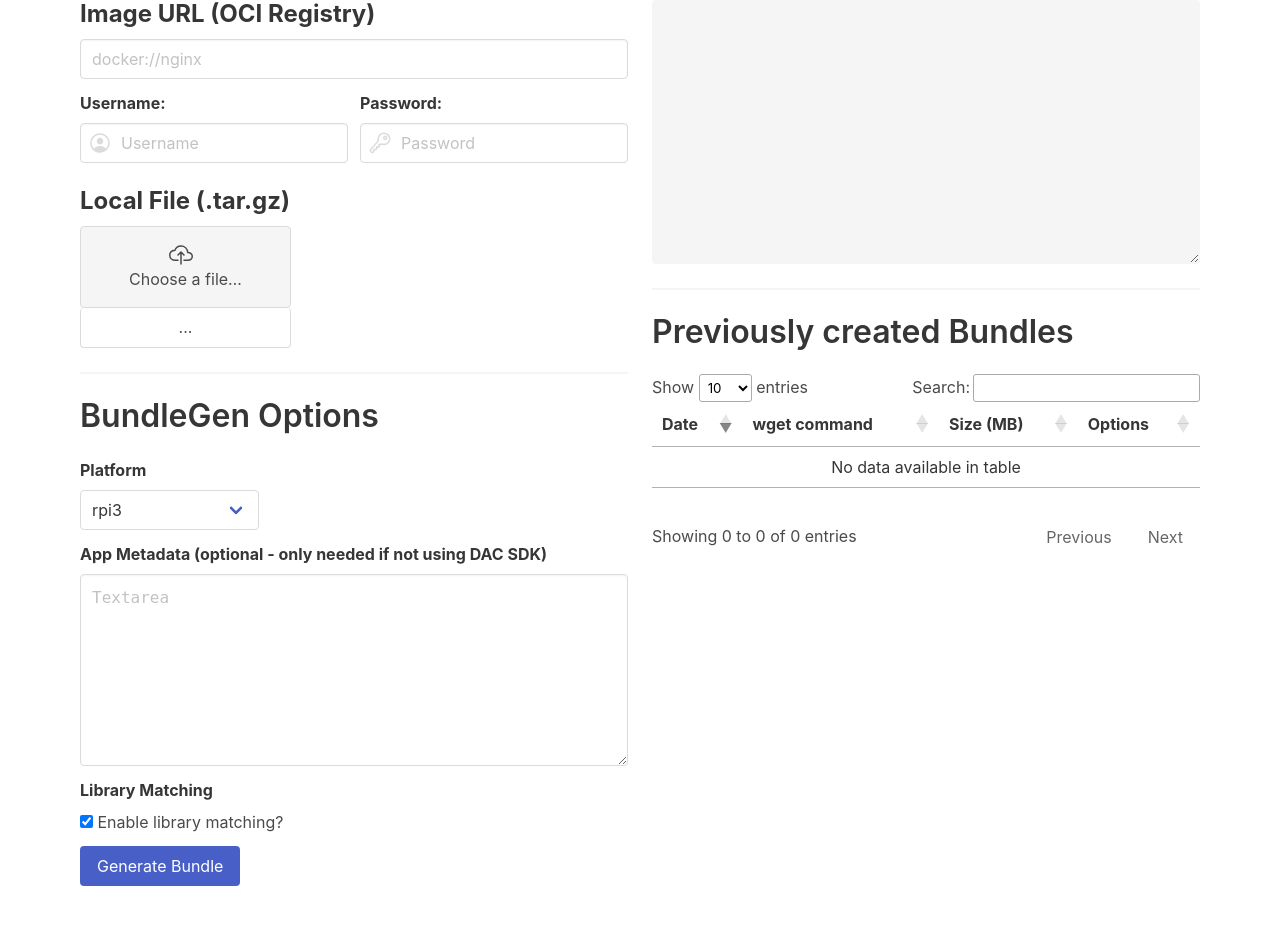
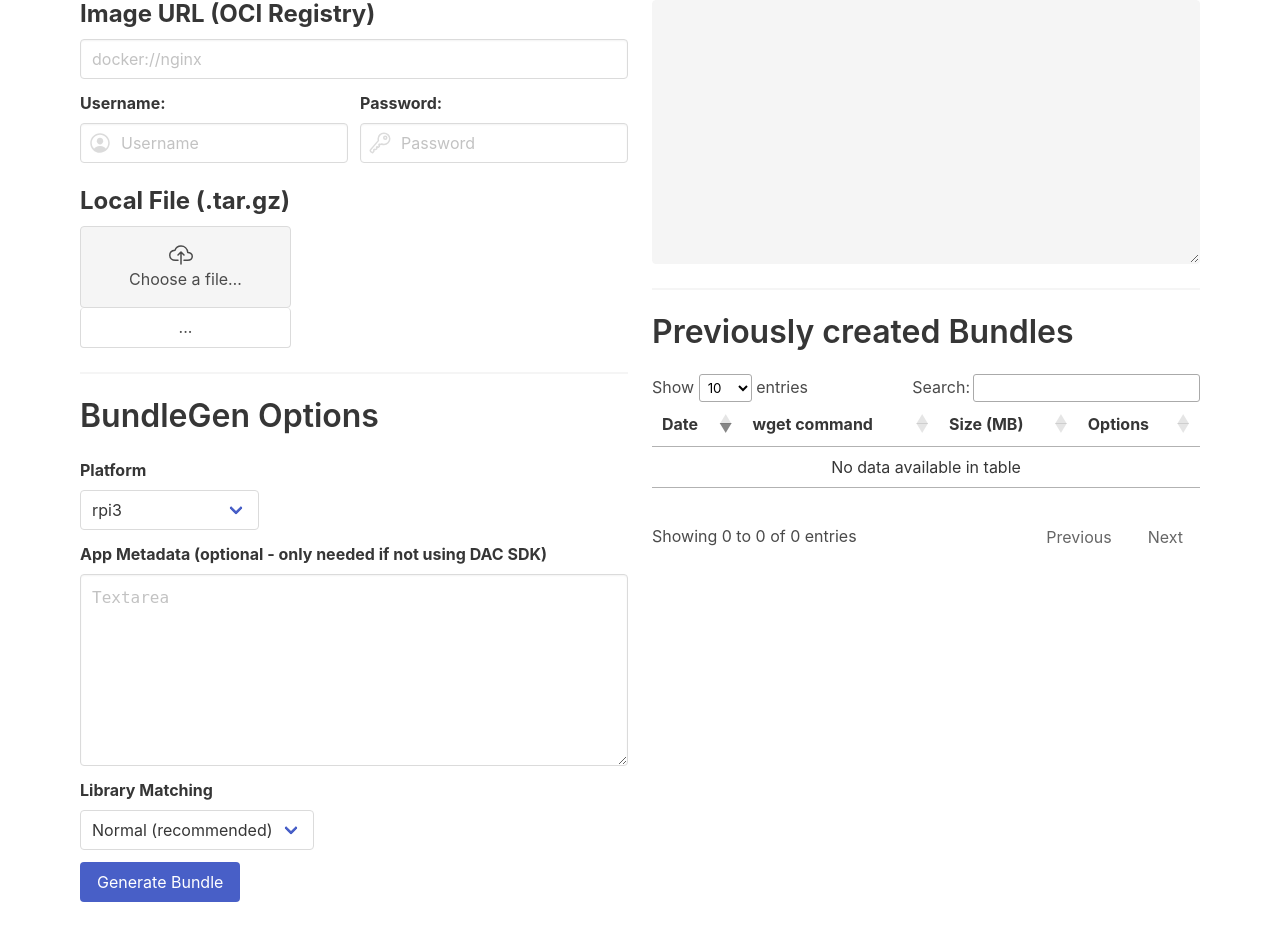
Before and after one commit to rdkcentral/BundleGen, a Flask app: page / in a window 1280 px wide. Shown: the part 203-1153 px from the top of the page. Before the commit the page ends 1089 px from the top, so only its background shows below. Run offline with Flask 2, Linux system fonts and the light colour scheme; data that the repository does not hold is empty; parts of the project's set-up code (start-up, migrations or seed data) failed here and were passed over; some libraries are stand-ins or nearby versions.

Commit message:
Correctly handle library matching options

```diff
--- a/webui/app.py
+++ b/webui/app.py
@@ -58,7 +58,7 @@ class GenerateForm(FlaskForm):
     uploaded_img = FileField()
     platform = SelectField()
     app_metadata = TextAreaField()
-    lib_match = BooleanField()
+    lib_match = SelectField(choices=[("normal", "Normal (recommended)"), ("image", "Image"), ("host", "Host")])
 
 
 def log_msg(msg):
@@ -217,7 +217,7 @@ def index():
 
         # Begin processing. Work in the output dir where the img was unpacked to
         processor = BundleProcessor(
-            selected_platform.get_config(), outputdir, app_metadata_dict, form.lib_match.data, "normal")
+            selected_platform.get_config(), outputdir, app_metadata_dict, False, form.lib_match.data)
         if not processor.check_compatibility():
             # Not compatible - delete any work done so far
             shutil.rmtree(outputdir)
--- a/webui/templates/index.html
+++ b/webui/templates/index.html
@@ -106,12 +106,11 @@
                         </div>
 
                         <div class="field">
+                            <label class="label">Library Matching</label>
                             <div class="control">
-                                <label class="label">Library Matching</label>
-                                <label class="checkbox">
-                                    <input name="lib_match" id="lib_match" type="checkbox" checked="checked">
-                                    Enable library matching?
-                                </label>
+                                <div class="select">
+                                    {{ form.lib_match }}
+                                </div>
                             </div>
                         </div>
 
```
